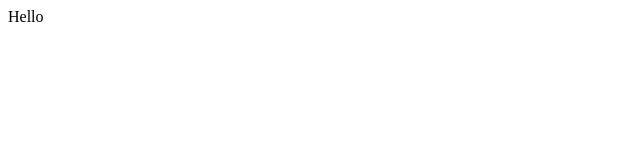
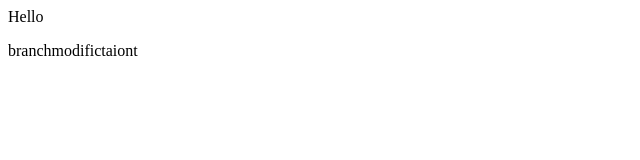
Before and after one commit to LangdonDai/test1, a plain HTML site: page index.html in a window 1280 px wide. Shown: the whole page, without its empty margins (0-640 px from the left). Drawn offline with Linux system fonts and the light colour scheme.

Commit message:
in this video yes

```diff
--- a/index.html
+++ b/index.html
@@ -1 +1,2 @@
 <div>Hello</div>
+<p>branchmodifictaiont</p>
```
